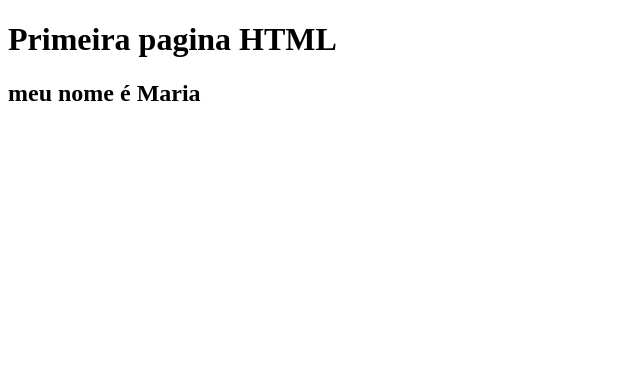
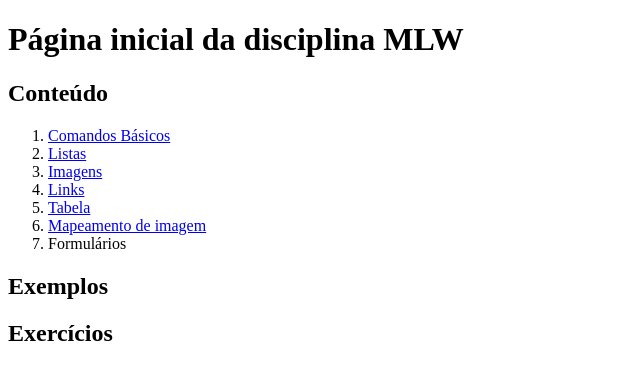
Before and after one commit to MariaVasconcelos/mlw2024, a plain HTML site: page index.html in a window 1280 px wide. Shown: the whole page, without its empty margins (0-640 px from the left). Drawn offline with Linux system fonts and the light colour scheme.

Commit message:
mudancaseacrescimosdelink

```diff
--- a/index.html
+++ b/index.html
@@ -1,15 +1,27 @@
 <!DOCTYPE html>
 <html lang="pt-br">
 <head>
+    <!--bloco de configurações do site-->
     <meta charset="UTF-8">
     <meta http-equiv="X-UA-Compatible" content="IE=edge">
     <meta name="viewport" content="width=device-width, initial-scale=1.0">
     <title>Document</title>
 </head>
 <body>
-    <h1> Primeira pagina HTML</h1>
-    <h2>meu nome é Maria</h2>
-
+    <!--Esta é a página principal do site-->
+    <h1>Página inicial da disciplina MLW</h1>
+    <h2>Conteúdo</h2>
+    <ol>
+        <li><a href="Paginas/comandosbasicos.html">Comandos Básicos</a></li>
+        <li><a href="Paginas/listas.html">Listas</a></li>
+        <li><a href="Paginas/imagem.html">Imagens</a></li>
+        <li><a href="Paginas/links.html">Links</a></li>
+        <li><a href="paginas/tabela.html">Tabela </a></li>
+        <li><a href="Paginas/mapeamentodeimagens.html">Mapeamento de imagem</a></li>
+        <li>Formulários</li>
+    </ol>
+    <h2>Exemplos</h2>
+    <h2>Exercícios</h2>
 
 </body>
 </html>
```
Also changed, not shown: name.html (added, +15 -0 lines).
